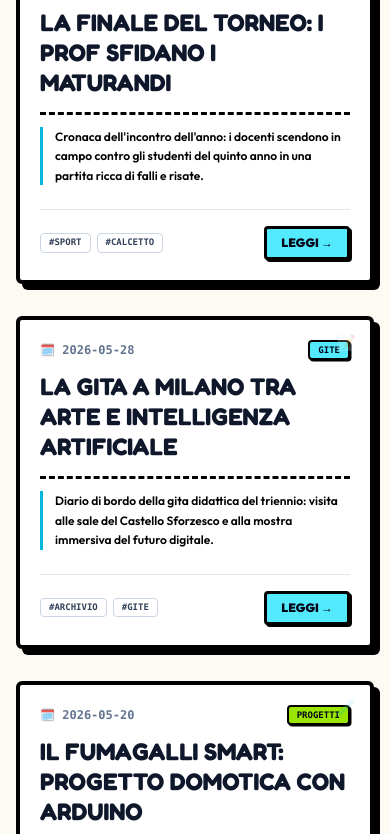
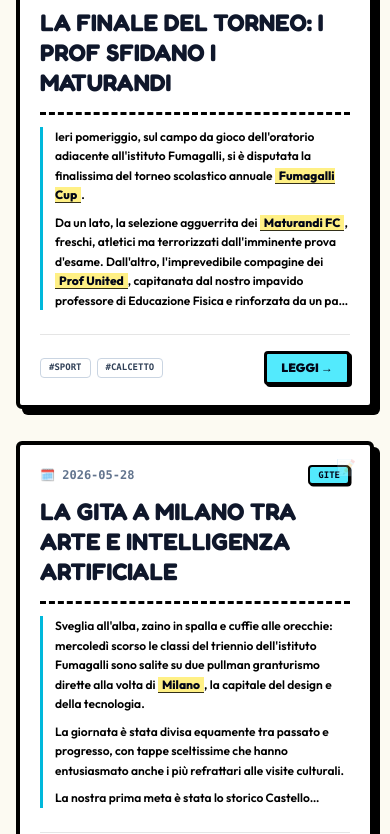
Before and after one commit to ABBOAPS/lavocedelfumagalli-sitoweb, a React (Vite) app: page / in a window 390 px wide. Shown: the part 2410-3244 px from the top of the page. Built offline with nearby package versions, Linux system fonts and the light colour scheme.

Commit message:
feat: update article preview utility to support multi-paragraph rendering and improved text formatting

```diff
--- a/src/App.tsx
+++ b/src/App.tsx
@@ -104,8 +104,8 @@ const parseMarkdownFile = (filepath: string, rawContent: string): Article => {
 };
 
 // Dynamic text parsing utilities to fill cards beautifully with text when they don't have images
-const getArticlePreviewText = (art: Article) => {
-  if (art.description && art.description !== 'Leggi l\'articolo completo su La Voce del Fumagalli.') {
+const getArticlePreviewText = (art: Article, paragraphsCount = 1) => {
+  if (paragraphsCount === 1 && art.description && art.description !== 'Leggi l\'articolo completo su La Voce del Fumagalli.') {
     return art.description;
   }
   const paras = art.content.split('\n\n')
@@ -120,7 +120,7 @@ const getArticlePreviewText = (art: Article) => {
       if (p.length < 15) return false; // skip headers or tiny fragments
       return true;
     });
-  return paras[0] || '';
+  return paras.slice(0, paragraphsCount).join('\n\n');
 };
 
 const getSpotlightBlocksToShow = (art: Article) => {
@@ -787,7 +787,11 @@ export default function App() {
                           >
                             {ordinaryArticles[0].title}
                           </h2>
-                          <p className="font-sans text-sm font-bold text-slate-850 mt-4 leading-relaxed">{parseInline(getArticlePreviewText(ordinaryArticles[0]))}</p>
+                          <div className="font-sans text-sm font-bold text-slate-850 mt-4 leading-relaxed space-y-2">
+                            {getArticlePreviewText(ordinaryArticles[0], 2).split('\n\n').map((pText, idx) => (
+                              <p key={idx}>{parseInline(pText)}</p>
+                            ))}
+                          </div>
                         </div>
                       </div>
                     )
@@ -855,9 +859,11 @@ export default function App() {
                         <h4 className="text-base font-black uppercase text-slate-950 font-display leading-tight group-hover:text-lime-600 transition-colors line-clamp-2">
                           {progettiArticles[0].title}
                         </h4>
-                        <p className="text-slate-750 font-sans text-xs sm:text-[13px] font-bold mt-2 leading-relaxed line-clamp-3">
-                          {parseInline(getArticlePreviewText(progettiArticles[0]))}
-                        </p>
+                        <div className="text-slate-755 font-sans text-xs sm:text-[13px] font-bold mt-2 leading-relaxed line-clamp-3">
+                          {getArticlePreviewText(progettiArticles[0], 1).split('\n\n').map((pText, idx) => (
+                            <p key={idx}>{parseInline(pText)}</p>
+                          ))}
+                        </div>
                         <div className="mt-4 pt-3 border-t border-dashed border-slate-350 flex justify-between items-center text-xs font-mono">
                           <span className="font-black text-slate-600">⏱️ {progettiArticles[0].readTime}</span>
                           <button
@@ -919,9 +925,11 @@ export default function App() {
                                 {art.title}
                               </h4>
 
-                              <p className={`text-slate-755 font-sans text-xs sm:text-sm font-semibold leading-relaxed ${hasImage ? 'line-clamp-2 mt-2' : 'line-clamp-5 mt-2'} ${cardTheme.accentBorder}`}>
-                                {parseInline(getArticlePreviewText(art))}
-                              </p>
+                              <div className={`text-slate-755 font-sans text-xs sm:text-sm font-semibold leading-relaxed ${hasImage ? 'line-clamp-3 mt-2' : 'line-clamp-[9] mt-2'} ${cardTheme.accentBorder} space-y-2`}>
+                                {getArticlePreviewText(art, hasImage ? 1 : 3).split('\n\n').map((pText, idx) => (
+                                  <p key={idx}>{parseInline(pText)}</p>
+                                ))}
+                              </div>
                             </div>
 
                             <div className="mt-6 pt-4 border-t border-black/10 flex justify-between items-center">
@@ -992,9 +1000,11 @@ export default function App() {
                                 {art.title}
                               </h4>
 
-                              <p className={`text-slate-755 font-sans text-xs sm:text-sm font-semibold leading-relaxed ${hasImage ? 'line-clamp-2 mt-2' : 'line-clamp-5 mt-2'} ${cardTheme.accentBorder}`}>
-                                {parseInline(getArticlePreviewText(art))}
-                              </p>
+                              <div className={`text-slate-755 font-sans text-xs sm:text-sm font-semibold leading-relaxed ${hasImage ? 'line-clamp-3 mt-2' : 'line-clamp-[9] mt-2'} ${cardTheme.accentBorder} space-y-2`}>
+                                {getArticlePreviewText(art, hasImage ? 1 : 3).split('\n\n').map((pText, idx) => (
+                                  <p key={idx}>{parseInline(pText)}</p>
+                                ))}
+                              </div>
                             </div>
 
                             <div className="mt-6 pt-4 border-t border-black/10 flex justify-between items-center">
@@ -1119,7 +1129,7 @@ export default function App() {
                             <h3 className="text-xl sm:text-2xl font-black font-display text-slate-950 uppercase group-hover:text-pink-600 transition-colors">
                               {art.title}
                             </h3>
-                            <p className="text-xs sm:text-sm text-slate-600 font-sans font-bold leading-normal line-clamp-2 max-w-4xl">{parseInline(getArticlePreviewText(art))}</p>
+                            <p className="text-xs sm:text-sm text-slate-600 font-sans font-bold leading-normal line-clamp-2 max-w-4xl">{parseInline(getArticlePreviewText(art, 1))}</p>
                           </div>
 
                           <div className="flex flex-row md:flex-col lg:flex-row items-center gap-3 w-full md:w-auto justify-between md:justify-center border-t md:border-t-0 pt-3 md:pt-0 border-slate-100 shrink-0">
@@ -1187,9 +1197,11 @@ export default function App() {
                           <h3 className={`${art.image ? 'text-xl' : 'text-2xl sm:text-[25px]'} font-black font-display text-slate-950 leading-snug uppercase mb-2 group-hover:text-lime-600 transition-colors`}>
                             {art.title}
                           </h3>
-                          <p className={`text-slate-700 font-sans text-xs sm:text-sm font-semibold mb-4 leading-relaxed ${art.image ? 'line-clamp-3' : 'line-clamp-5'}`}>
-                            {parseInline(getArticlePreviewText(art))}
-                          </p>
+                          <div className={`text-slate-700 font-sans text-xs sm:text-sm font-semibold mb-4 leading-relaxed ${art.image ? 'line-clamp-3' : 'line-clamp-[9]'} space-y-2`}>
+                            {getArticlePreviewText(art, art.image ? 1 : 3).split('\n\n').map((pText, idx) => (
+                              <p key={idx}>{parseInline(pText)}</p>
+                            ))}
+                          </div>
                         </div>
 
                         <div className="pt-4 border-t border-slate-100 flex items-center justify-between mt-4">
```
